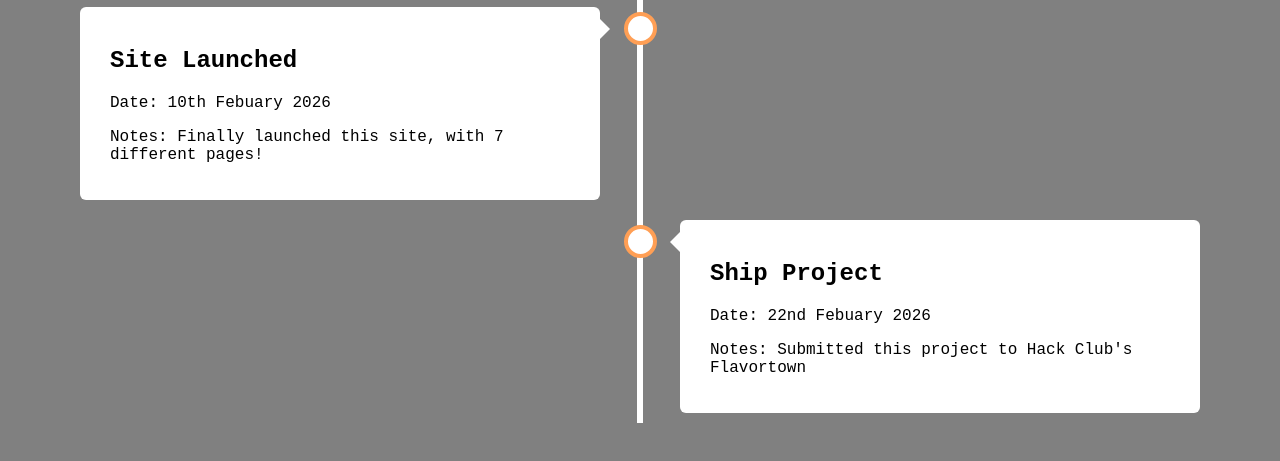
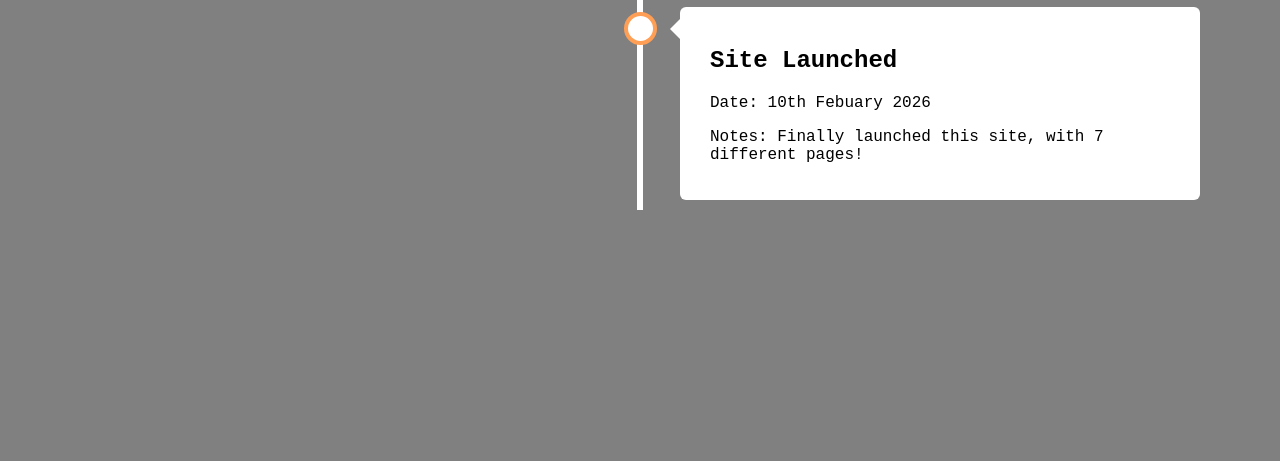
Before and after one commit to Coldqueen19/PickVault, a plain HTML site: page timeline.html in a window 1280 px wide. Shown: the part 207-668 px from the top of the page. Drawn offline with Linux system fonts and the light colour scheme.

Commit message:
Update timeline.html

```diff
--- a/timeline.html
+++ b/timeline.html
@@ -22,18 +22,11 @@
     <img src="logo.png" alt="logo" width="250" height="150">
     </header>
     <div class="timeline">
-      <div class="container left">
+      <div class="container right">
         <div class="content">
           <h2>Site Launched</h2>
           <p>Date: 10th Febuary 2026</p>
           <p>Notes: Finally launched this site, with 7 different pages!</p>
         </div>
       </div>
-      <div class="container right">
-          <div class="content">
-              <h2>Ship Project</h2>
-              <p>Date: 22nd Febuary 2026</p>
-              <p>Notes: Submitted this project to Hack Club's Flavortown</p>
-            </div>
       </div>
-      </div>
```
